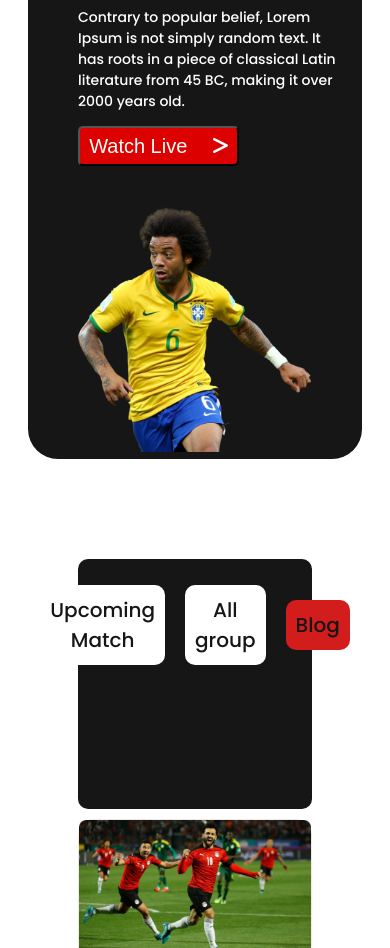
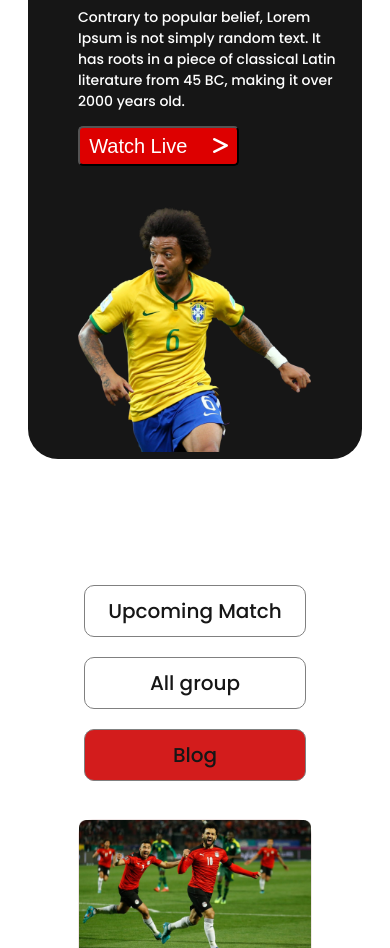
Before and after one commit to Md-Ikbal-Hasan/assignment2-world-cup, a plain HTML site: page index.html in a window 390 px wide. Shown: the part 152-1100 px from the top of the page. Drawn offline with Linux system fonts and the light colour scheme.

Commit message:
problem solved

```diff
--- a/styles/style.css
+++ b/styles/style.css
@@ -84,6 +84,7 @@ main {
     gap: 10px;
 }
 
+/*=========== side navbar desing ========= */
 main .side-nav {
     max-width: 312px;
     height: 250px;
@@ -126,6 +127,7 @@ main .side-nav {
 
 
 /*======== card design ========= */
+
 
 
 .cards {
@@ -294,9 +296,46 @@ footer .social-media .fab {
         /* justify-content: center; */
     }
 
+    /* ---------------------- */
+    main .side-nav {
+        max-width: 100%;
+        height: 150px;
+        background: #ffffff;
+        /* border-radius: 10px; */
+        /* padding: 15px; */
+    }
+
     .navbar ul {
         display: flex;
         flex-direction: row;
+        justify-content: center;
+        padding-inline-start: 0px;
+        text-align: center;
+        align-items: center;
+
+    }
+
+    .navbar ul li {
+        list-style-type: none;
+        background: #FFFFFF;
+        border-radius: 10px;
+        padding: 10px;
+        margin: 10px;
+        width: 200px;
+        border: 1px solid gray
+    }
+
+    .navbar ul .blog {
+        background: #d31c1c;
+
+    }
+
+    .navbar ul li a {
+        text-align: center;
+        text-decoration: none;
+        color: #161616;
+        font-weight: 500;
+        font-size: 20px;
     }
 
     .cards {
@@ -358,9 +397,46 @@ footer .social-media .fab {
 
     }
 
+    /* ---------------------- */
+    main .side-nav {
+        max-width: 100%;
+        height: 250px;
+        background: #ffffff;
+        /* border-radius: 10px; */
+        /* padding: 15px; */
+    }
+
     .navbar ul {
         display: flex;
-        flex-direction: row;
+        flex-direction: column;
+        justify-content: center;
+        padding-inline-start: 0px;
+        text-align: center;
+        align-items: center;
+
+    }
+
+    .navbar ul li {
+        list-style-type: none;
+        background: #FFFFFF;
+        border-radius: 10px;
+        padding: 10px;
+        margin: 10px;
+        width: 200px;
+        border: 1px solid gray
+    }
+
+    .navbar ul .blog {
+        background: #d31c1c;
+
+    }
+
+    .navbar ul li a {
+        text-align: center;
+        text-decoration: none;
+        color: #161616;
+        font-weight: 500;
+        font-size: 20px;
     }
 
     .cards {
--- a/styles/upcoming-match.css
+++ b/styles/upcoming-match.css
@@ -49,6 +49,11 @@ header .hero-description {
     font-size: 20px;
     color: #FFFFFF;
     margin-bottom: 20px;
+}
+
+.hero-description button:hover {
+    background-color: green;
+
 }
 
 .hero-description button span {
@@ -299,10 +304,49 @@ footer .social-media .fab {
         /* justify-content: center; */
     }
 
+    /* ---------------------- */
+    main .side-nav {
+        max-width: 100%;
+        height: 150px;
+        background: #ffffff;
+        /* border-radius: 10px; */
+        /* padding: 15px; */
+    }
+
     .navbar ul {
         display: flex;
         flex-direction: row;
+        justify-content: center;
+        padding-inline-start: 0px;
+        text-align: center;
+        align-items: center;
+
     }
+
+    .navbar ul li {
+        list-style-type: none;
+        background: #FFFFFF;
+        border-radius: 10px;
+        padding: 10px;
+        margin: 10px;
+        width: 200px;
+        border: 1px solid gray
+    }
+
+    .navbar ul .blog {
+        background: #d31c1c;
+
+    }
+
+    .navbar ul li a {
+        text-align: center;
+        text-decoration: none;
+        color: #161616;
+        font-weight: 500;
+        font-size: 20px;
+    }
+
+
 
     .cards {
         grid-template-columns: repeat(2, 1fr);
@@ -363,9 +407,47 @@ footer .social-media .fab {
 
     }
 
+
+    /* ---------------------- */
+    main .side-nav {
+        max-width: 100%;
+        height: 250px;
+        background: #ffffff;
+        /* border-radius: 10px; */
+        /* padding: 15px; */
+    }
+
     .navbar ul {
         display: flex;
-        flex-direction: row;
+        flex-direction: column;
+        justify-content: center;
+        padding-inline-start: 0px;
+        text-align: center;
+        align-items: center;
+
+    }
+
+    .navbar ul li {
+        list-style-type: none;
+        background: #FFFFFF;
+        border-radius: 10px;
+        padding: 10px;
+        margin: 10px;
+        width: 200px;
+        border: 1px solid gray
+    }
+
+    .navbar ul .blog {
+        background: #d31c1c;
+
+    }
+
+    .navbar ul li a {
+        text-align: center;
+        text-decoration: none;
+        color: #161616;
+        font-weight: 500;
+        font-size: 20px;
     }
 
     .cards {
```
